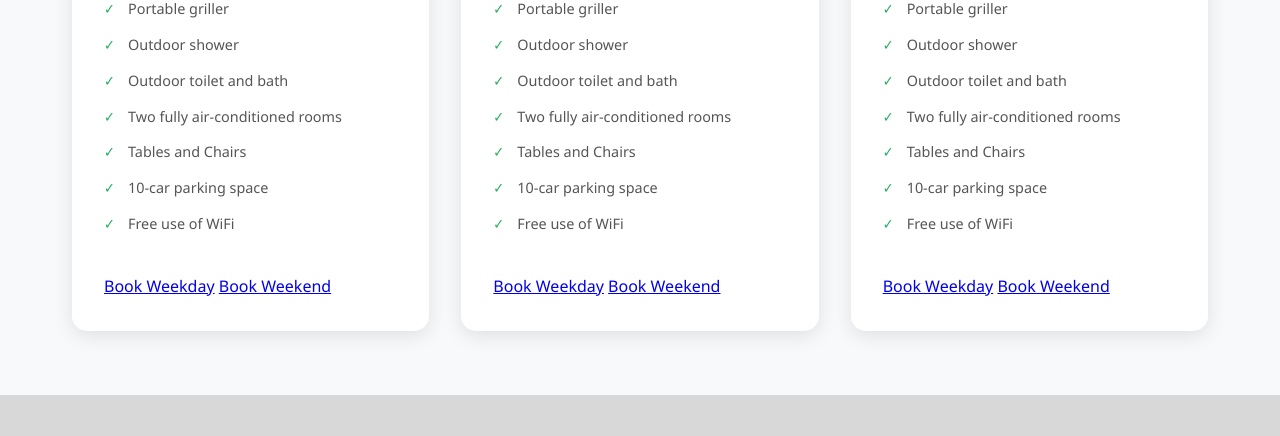
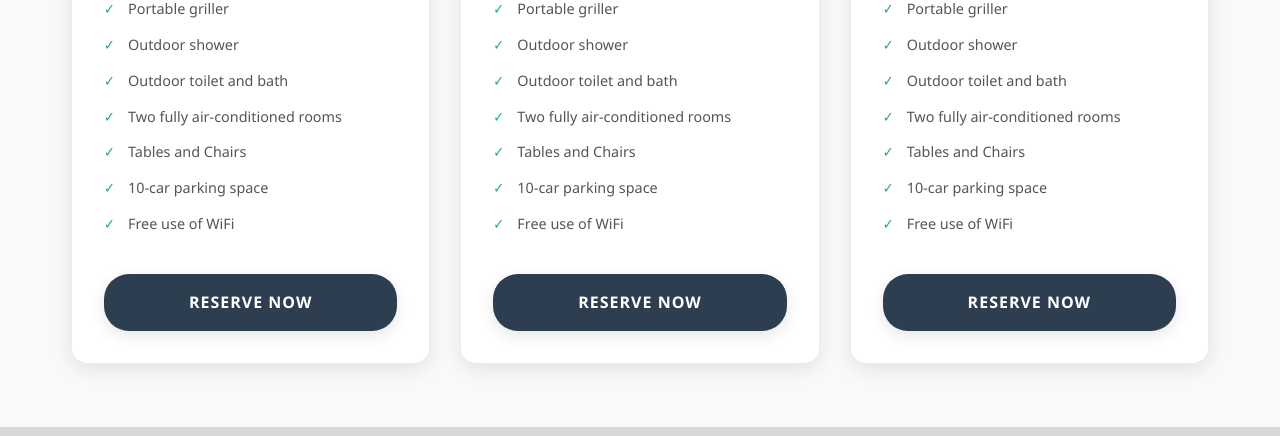
Before and after one commit to MicaellaSalili/AMARI, a website: page rates.html in a window 1280 px wide. Shown: the part 1193-1629 px from the top of the page. Drawn offline with Linux system fonts and the light colour scheme.

Commit message:
Update rates.html

```diff
--- a/rates.html
+++ b/rates.html
@@ -62,8 +62,7 @@
                             <li>Free use of WiFi</li>
                         </ul>
                     </div>
-                    <a href="book.html?package=day-tour&daytype=weekday" class="book-btn">Book Weekday</a>
-                    <a href="book.html?package=day-tour&daytype=weekend" class="book-btn">Book Weekend</a>
+                    <a href="book.html?package=day-tour" class="reserve-btn">RESERVE NOW</a>
                 </div>
 
                 <!-- Overnight -->
@@ -90,8 +89,7 @@
                             <li>Free use of WiFi</li>
                         </ul>
                     </div>
-                    <a href="book.html?package=overnight&daytype=weekday" class="book-btn">Book Weekday</a>
-                    <a href="book.html?package=overnight&daytype=weekend" class="book-btn">Book Weekend</a>
+                    <a href="book.html?package=overnight" class="reserve-btn">RESERVE NOW</a>
                 </div>
 
                 <!-- Night Tour -->
@@ -118,8 +116,7 @@
                             <li>Free use of WiFi</li>
                         </ul>
                     </div>
-                    <a href="book.html?package=night-tour&daytype=weekday" class="book-btn">Book Weekday</a>
-                    <a href="book.html?package=night-tour&daytype=weekend" class="book-btn">Book Weekend</a>
+                    <a href="book.html?package=night-tour" class="reserve-btn">RESERVE NOW</a>
                 </div>
             </div>
         </div>
```
